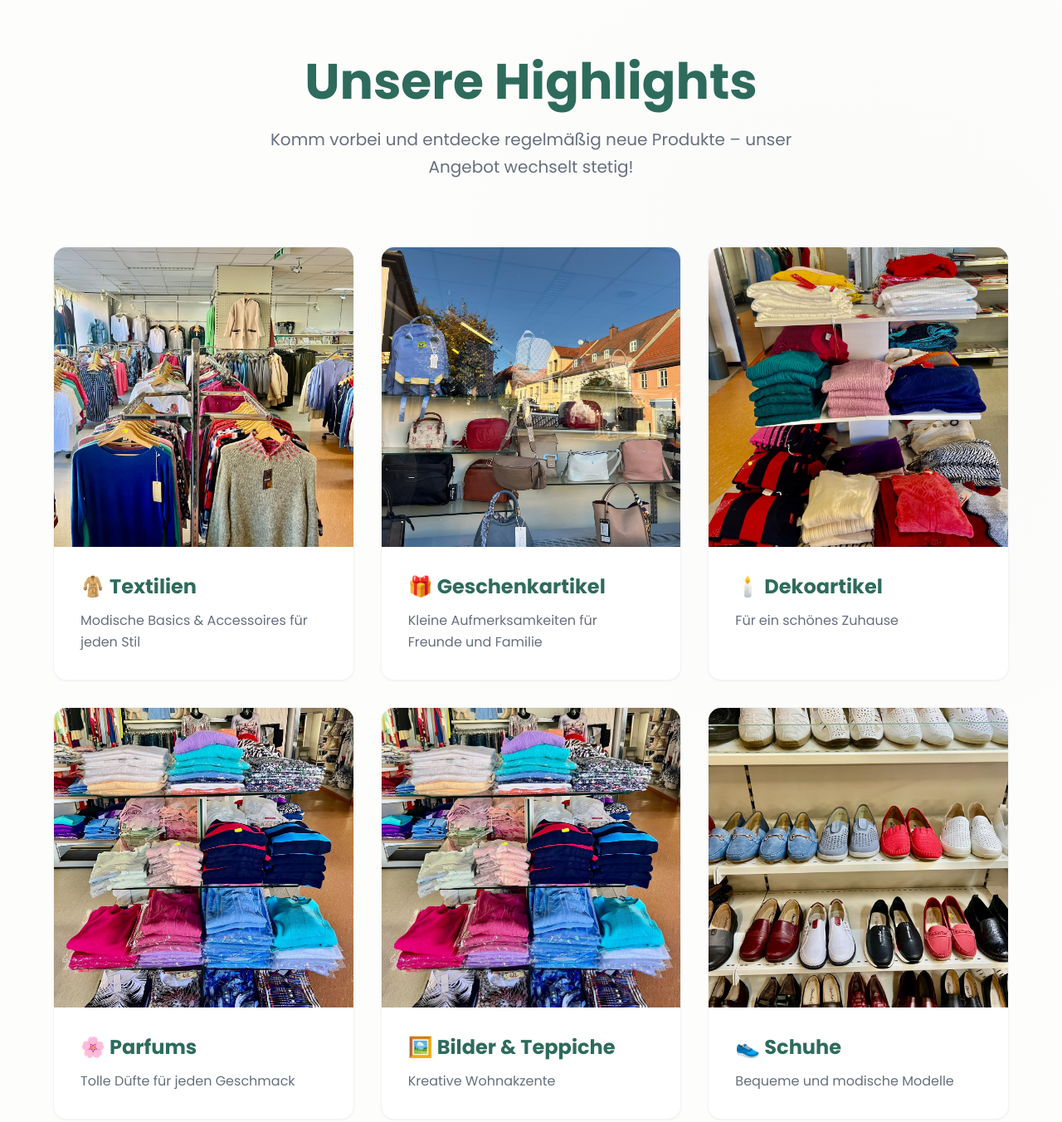
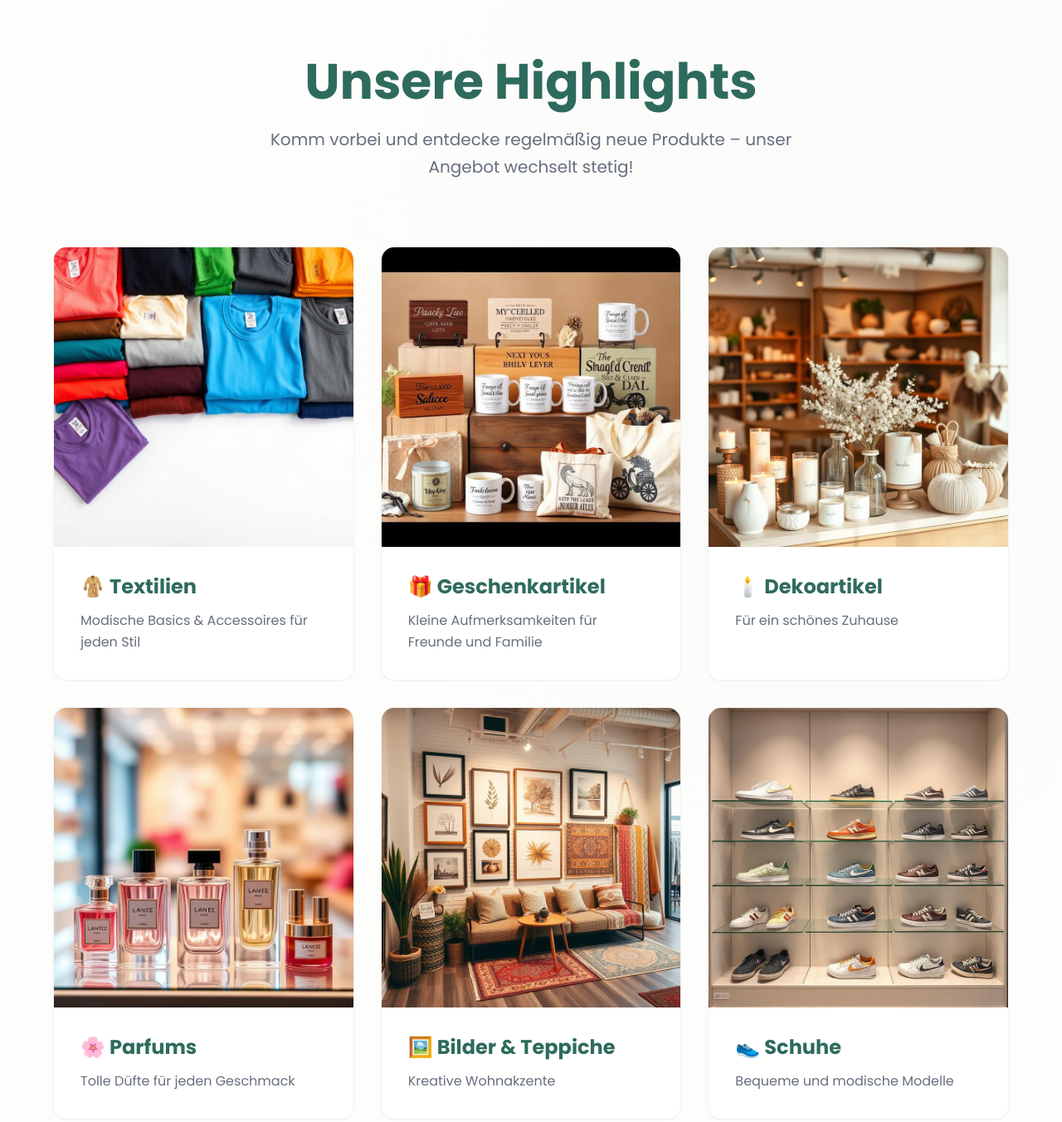
Before and after one commit to AnhAnAsian/nda-clone, a React (Vite) app: page / in a window 1280 px wide. Shown: the part 2096-3448 px from the top of the page at 83% size. Built offline with nearby package versions, Linux system fonts and the light colour scheme; the HTML template or start-up script is replaced by a standard one.

Commit message:
Restore AI-generated images

```diff
--- a/src/pages/Index.tsx
+++ b/src/pages/Index.tsx
@@ -6,6 +6,12 @@ import { Textarea } from "@/components/ui/textarea";
 import { Heart, Users, Mail, Phone, MapPin } from "lucide-react";
 import { useState } from "react";
 import heroImage from "@/assets/hero-bg.jpg";
+import textilesImage from "@/assets/textiles.jpg";
+import giftsImage from "@/assets/gifts.jpg";
+import dekoImage from "@/assets/deko.jpg";
+import parfumsImage from "@/assets/parfums.jpg";
+import bilderTeppicheImage from "@/assets/bilder-teppiche.jpg";
+import schuheImage from "@/assets/schuhe.jpg";
 import storeFront from "@/assets/store-front.jpg";
 import storeInterior1 from "@/assets/store-interior-1.jpg";
 import storeInterior2 from "@/assets/store-interior-2.jpg";
@@ -175,7 +181,7 @@ const Index = () => {
                   <div className="absolute inset-0 bg-gradient-to-br from-primary/0 via-primary/5 to-primary/10 opacity-0 group-hover:opacity-100 transition-all duration-500 z-10"></div>
                   <div className="absolute top-0 left-0 right-0 h-1 bg-gradient-accent scale-x-0 group-hover:scale-x-100 transition-transform duration-500 origin-left"></div>
                   <img
-                    src={storeClothing}
+                    src={textilesImage}
                     alt="Modische Basics und Accessoires"
                     className="w-full h-full object-cover group-hover:scale-110 transition-transform duration-700 ease-out"
                   />
@@ -196,7 +202,7 @@ const Index = () => {
                   <div className="absolute inset-0 bg-gradient-to-br from-accent/0 via-accent/5 to-accent/10 opacity-0 group-hover:opacity-100 transition-all duration-500 z-10"></div>
                   <div className="absolute top-0 left-0 right-0 h-1 bg-gradient-primary scale-x-0 group-hover:scale-x-100 transition-transform duration-500 origin-left"></div>
                   <img
-                    src={storeBags}
+                    src={giftsImage}
                     alt="Geschenkartikel und kleine Aufmerksamkeiten"
                     className="w-full h-full object-cover group-hover:scale-110 transition-transform duration-700 ease-out"
                   />
@@ -217,7 +223,7 @@ const Index = () => {
                   <div className="absolute inset-0 bg-gradient-to-br from-primary/0 via-primary/5 to-primary/10 opacity-0 group-hover:opacity-100 transition-all duration-500 z-10"></div>
                   <div className="absolute top-0 left-0 right-0 h-1 bg-gradient-accent scale-x-0 group-hover:scale-x-100 transition-transform duration-500 origin-left"></div>
                   <img
-                    src={storeInterior2}
+                    src={dekoImage}
                     alt="Dekoartikel für ein schönes Zuhause"
                     className="w-full h-full object-cover group-hover:scale-110 transition-transform duration-700 ease-out"
                   />
@@ -238,7 +244,7 @@ const Index = () => {
                   <div className="absolute inset-0 bg-gradient-to-br from-accent/0 via-accent/5 to-accent/10 opacity-0 group-hover:opacity-100 transition-all duration-500 z-10"></div>
                   <div className="absolute top-0 left-0 right-0 h-1 bg-gradient-primary scale-x-0 group-hover:scale-x-100 transition-transform duration-500 origin-left"></div>
                   <img
-                    src={storeInterior1}
+                    src={parfumsImage}
                     alt="Parfums und tolle Düfte für jeden Geschmack"
                     className="w-full h-full object-cover group-hover:scale-110 transition-transform duration-700 ease-out"
                   />
@@ -259,7 +265,7 @@ const Index = () => {
                   <div className="absolute inset-0 bg-gradient-to-br from-primary/0 via-primary/5 to-primary/10 opacity-0 group-hover:opacity-100 transition-all duration-500 z-10"></div>
                   <div className="absolute top-0 left-0 right-0 h-1 bg-gradient-accent scale-x-0 group-hover:scale-x-100 transition-transform duration-500 origin-left"></div>
                   <img
-                    src={storeInterior1}
+                    src={bilderTeppicheImage}
                     alt="Bilder, Teppiche und kreative Wohnakzente"
                     className="w-full h-full object-cover group-hover:scale-110 transition-transform duration-700 ease-out"
                   />
@@ -280,7 +286,7 @@ const Index = () => {
                   <div className="absolute inset-0 bg-gradient-to-br from-accent/0 via-accent/5 to-accent/10 opacity-0 group-hover:opacity-100 transition-all duration-500 z-10"></div>
                   <div className="absolute top-0 left-0 right-0 h-1 bg-gradient-primary scale-x-0 group-hover:scale-x-100 transition-transform duration-500 origin-left"></div>
                   <img
-                    src={storeShoes}
+                    src={schuheImage}
                     alt="Bequeme und modische Schuhe"
                     className="w-full h-full object-cover group-hover:scale-110 transition-transform duration-700 ease-out"
                   />
```
